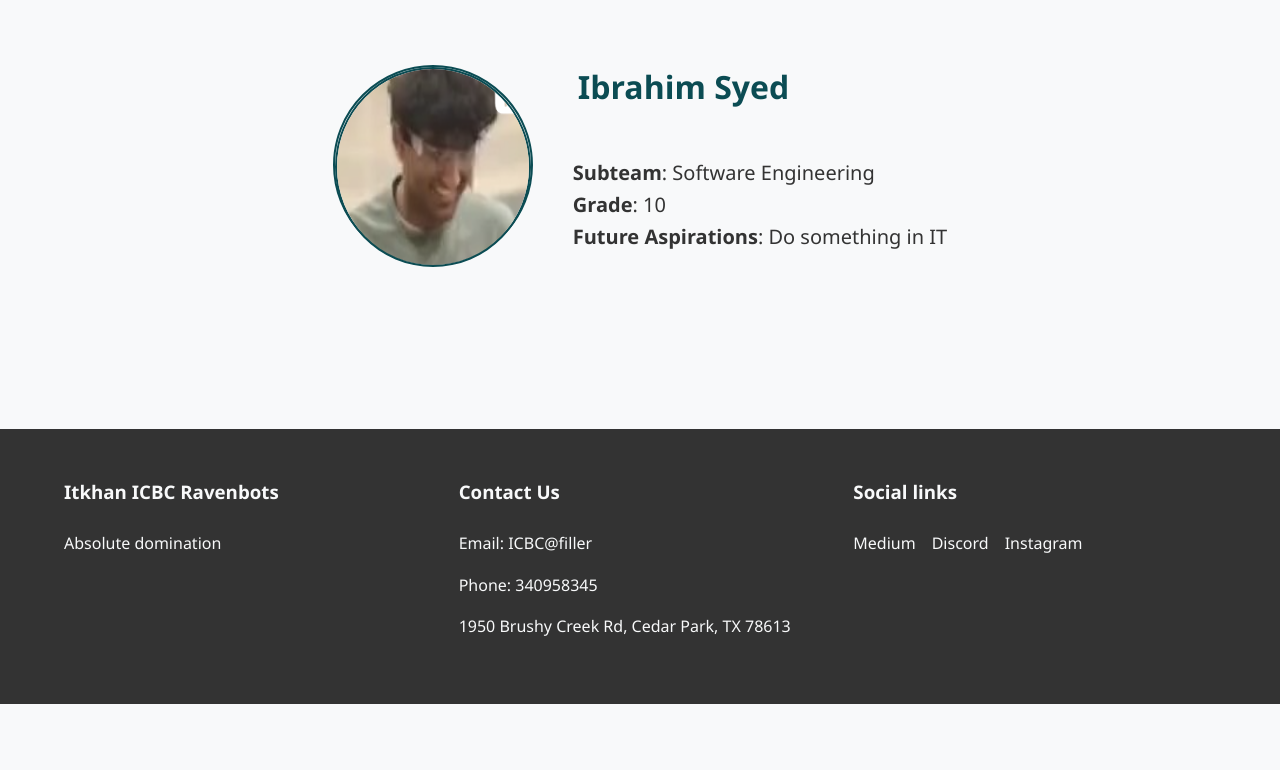
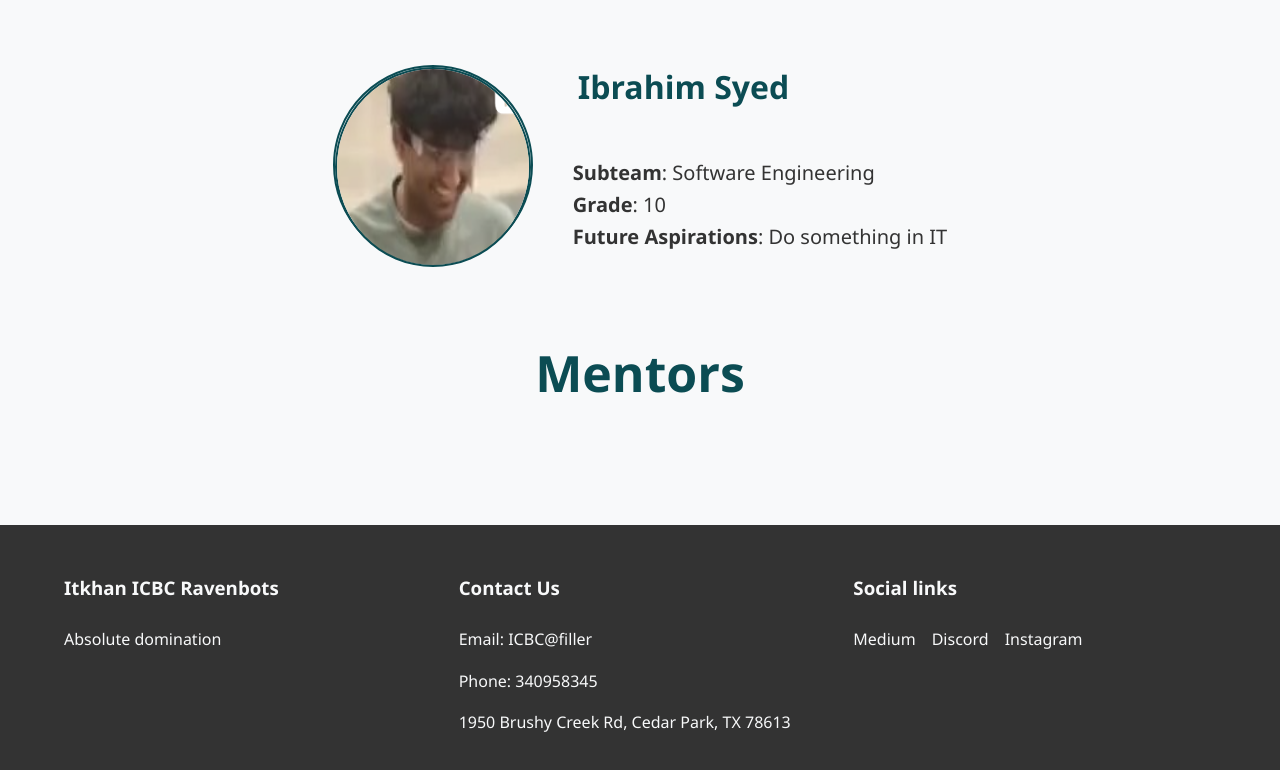
Before and after one commit to hadeedkhan1/Ravenbots, a plain HTML site: page theteam.html in a window 1280 px wide. Shown: the part 6211-6981 px from the top of the page. Before the commit the page ends 6915 px from the top, so only its background shows below. Drawn offline with Linux system fonts and the light colour scheme.

Commit message:
Update theteam.html

```diff
--- a/theteam.html
+++ b/theteam.html
@@ -369,6 +369,8 @@
 
             </div>
         </section>
+                <h1 class="headers-team">Mentors</h1>
+
 
 
     </main>
```
